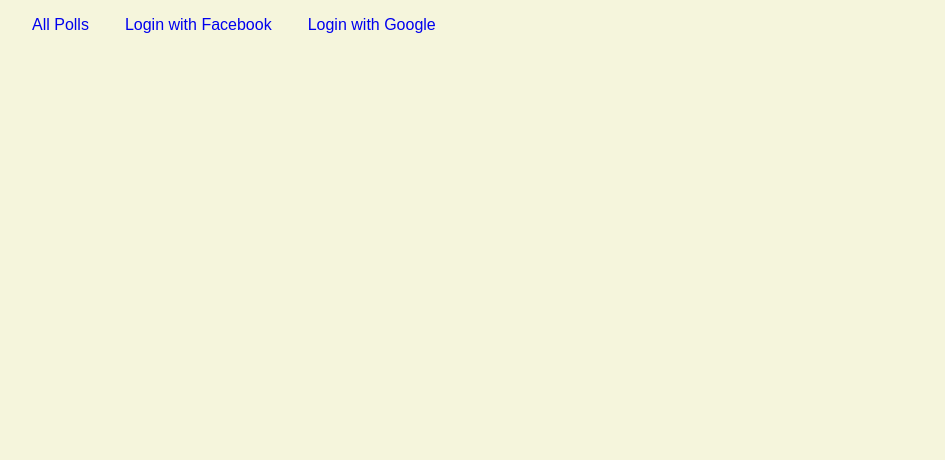
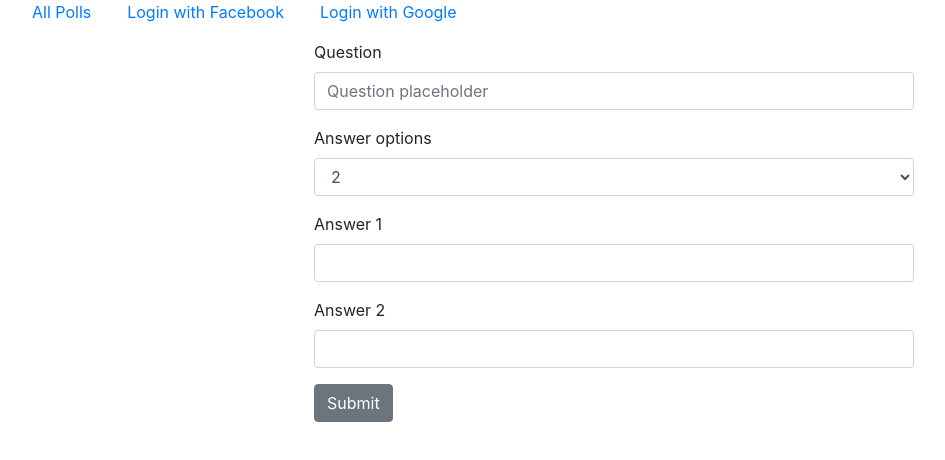
Before and after one commit to c-clin/voting-app, a React (Create React App) app in the folder client/: page /new-poll in a window 1280 px wide. Shown: the top 460 px of the page, without its empty margins (26-971 px from the left). Built offline with nearby package versions, Linux system fonts and the light colour scheme; no server answers.

Commit message:
added create new poll form

```diff
--- a/client/package.json
+++ b/client/package.json
@@ -15,6 +15,7 @@
   },
   "dependencies": {
     "axios": "^0.18.0",
+    "bootstrap": "^4.1.1",
     "node-sass-chokidar": "^1.3.0",
     "npm-run-all": "^4.1.3",
     "react": "^16.4.1",
@@ -22,6 +23,7 @@
     "react-redux": "^5.0.7",
     "react-router-dom": "^4.3.1",
     "react-scripts": "1.1.4",
+    "reactstrap": "^6.1.0",
     "redux": "^4.0.0",
     "redux-thunk": "^2.3.0"
   },
--- a/client/src/App.js
+++ b/client/src/App.js
@@ -1,9 +1,11 @@
 import React, { Component } from 'react';
+import { Route } from 'react-router-dom';
 import { connect } from 'react-redux';
 import * as actions from './store/actions';
 import './main.css';
 
 import Header from './components/Header';
+import NewPoll from './components/NewPoll';
 
 // testing purpose
 import axios from 'axios';
@@ -18,6 +20,7 @@ class App extends Component {
     return (
       <div className="App">
         <Header />
+        <Route exact path="/new-poll" component={NewPoll} />
       </div>
     );
   }
--- /dev/null
+++ b/client/src/components/NewPoll.js
@@ -0,0 +1,69 @@
+import React from 'react';
+import { connect } from 'react-redux';
+import { Button, Form, FormGroup, Label, Input } from 'reactstrap';
+
+export class NewPoll extends React.Component {
+  state = {
+    answerOptions: 2
+  };
+
+  answerOptionSelector = e => {
+    this.setState({ answerOptions: e.target.value });
+  };
+
+  render() {
+    let counter = 1;
+
+    let answerBoxes = [];
+    while (counter <= this.state.answerOptions) {
+      answerBoxes.push(
+        <FormGroup key={counter}>
+          <Label for="exampleText">Answer {counter}</Label>
+          <Input type="text" name="text" id="exampleText" />
+        </FormGroup>
+      );
+      counter++;
+    }
+
+    console.log(answerBoxes);
+
+    return (
+      <div style={{ maxWidth: '600px', margin: '0 auto' }}>
+        <Form>
+          <FormGroup>
+            <Label for="examplePassword">Question</Label>
+            <Input
+              type="text"
+              name="question"
+              id="examplePassword"
+              placeholder="Question placeholder"
+            />
+          </FormGroup>
+          <FormGroup>
+            <Label for="exampleSelect">Answer options</Label>
+            <Input
+              type="select"
+              name="select"
+              id="exampleSelect"
+              onChange={this.answerOptionSelector}
+            >
+              <option>2</option>
+              <option>3</option>
+              <option>4</option>
+              <option>5</option>
+            </Input>
+          </FormGroup>
+          {answerBoxes}
+          {/* <FormGroup>
+            <Label for="exampleText">Text Area</Label>
+            <Input type="textarea" name="text" id="exampleText" />
+          </FormGroup> */}
+
+          <Button>Submit</Button>
+        </Form>
+      </div>
+    );
+  }
+}
+
+export default NewPoll;
--- a/client/src/index.js
+++ b/client/src/index.js
@@ -6,6 +6,7 @@ import { Provider } from 'react-redux';
 import thunk from 'redux-thunk';
 
 import './main.css';
+import 'bootstrap/dist/css/bootstrap.min.css';
 import App from './App';
 import registerServiceWorker from './registerServiceWorker';
 import authReducer from './store/reducers/authReducer';
```
Also changed, not shown: client/src/components/Dashboard.js (added), 1 other file (tests, documents, lock files or other folders).
